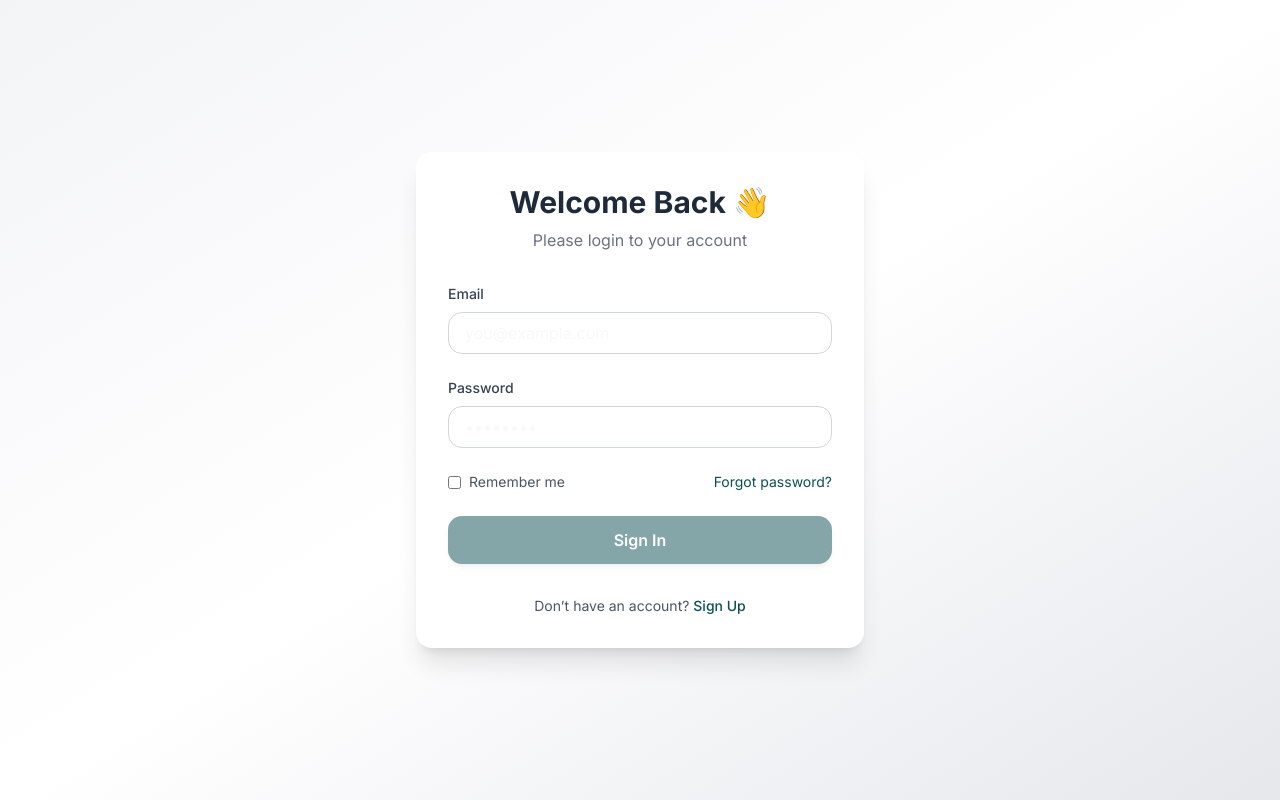
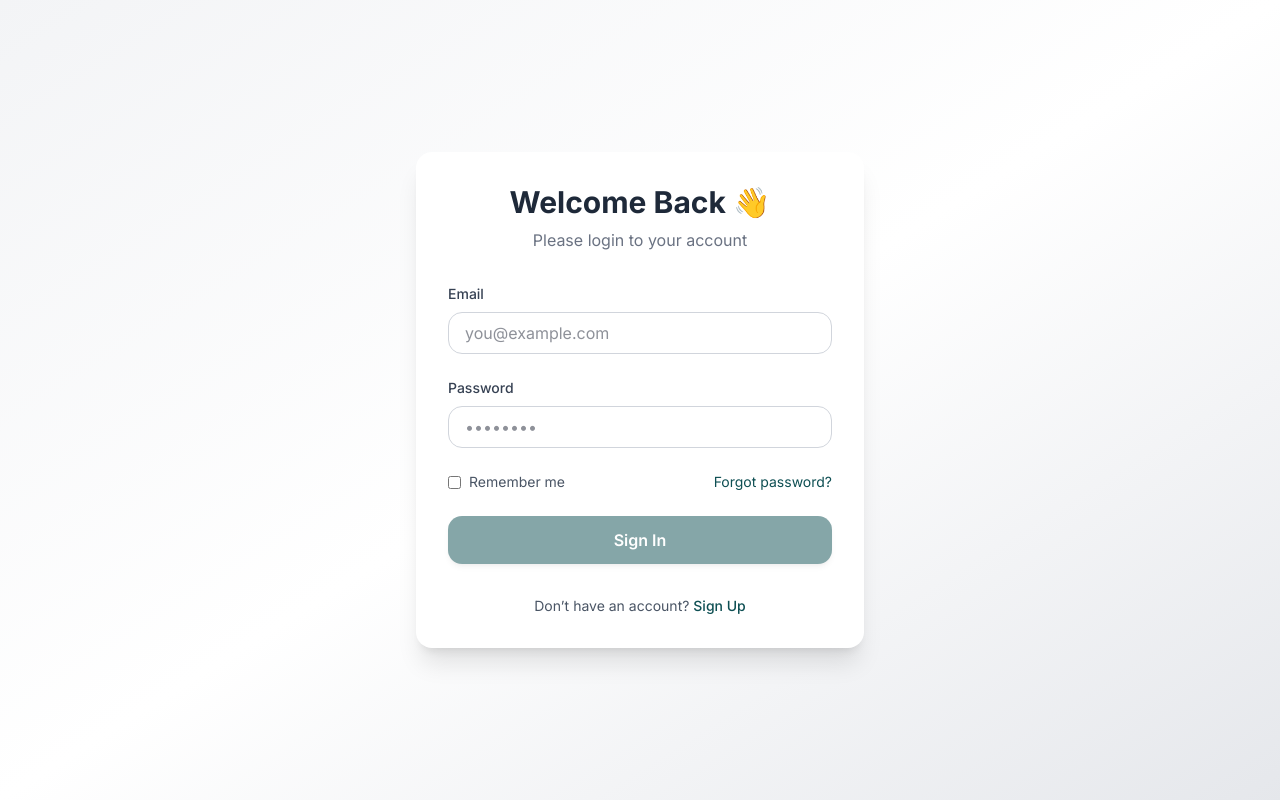
Before and after one commit to Naimur444/cvi-monorepo, a Next.js app in the folder cvi-admin/: page / in a window 1280 px wide. Built offline with nearby package versions, Linux system fonts and the light colour scheme; no server answers.

Commit message:
Fixed the login form text visibility issue

```diff
--- a/cvi-admin/src/app/globals.css
+++ b/cvi-admin/src/app/globals.css
@@ -105,7 +105,7 @@
 body {
   font-family: var(--font-inter), Arial, Helvetica, sans-serif;
   background-color: var(--background);
-  color: #f4f3f7;
+  /* color: #f4f3f7; */ /* Removed - was making text invisible */
   transition: background-color 0.4s ease, color 0.4s ease;
 }
 
```
Also changed, not shown: 1 other file (tests, documents, lock files or other folders).
